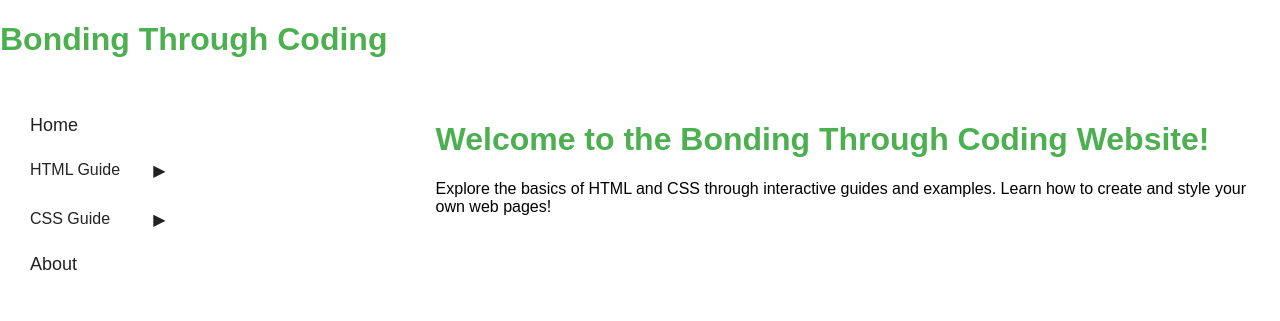
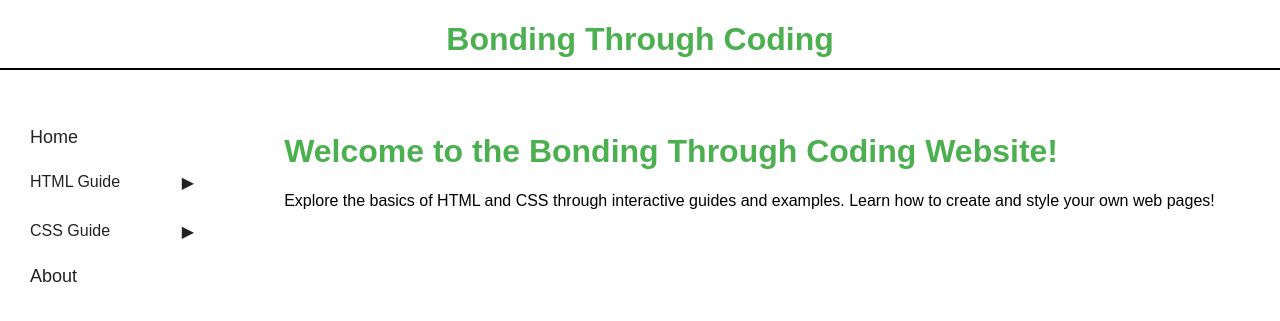
Before and after one commit to BondingThroughCoding/resources, a Jekyll site: the page built from index.md, in a window 1280 px wide. Shown: the top 321 px of the page. Built offline with Jekyll 4.4.1, drawn with Linux system fonts in a browser that asks for light colours.

Commit message:
Adjust content margin for improved layout responsiveness

```diff
--- a/_layouts/default.html
+++ b/_layouts/default.html
@@ -9,7 +9,7 @@
 <body>
 
     <div class="container">
-        <h1>Bonding Through Coding</h1>
+        <h1 class="header">Bonding Through Coding</h1>
         <div class="subcontainer">
 
             <div class="sidebar">
--- a/css/styles.css
+++ b/css/styles.css
@@ -18,7 +18,7 @@ header {
   flex-direction: column;
 }
 .content {
-  margin-left: 220px;
+  margin-left: 40px;
   padding: 20px;
   width: calc(100% - 220px);
 }
@@ -30,3 +30,8 @@ h1 {
   display: flex;
   flex-direction: row;
 }
+.header {
+  text-align: center;
+  padding-bottom: 10px;
+  border-bottom: 2px solid #000000;
+}
```
